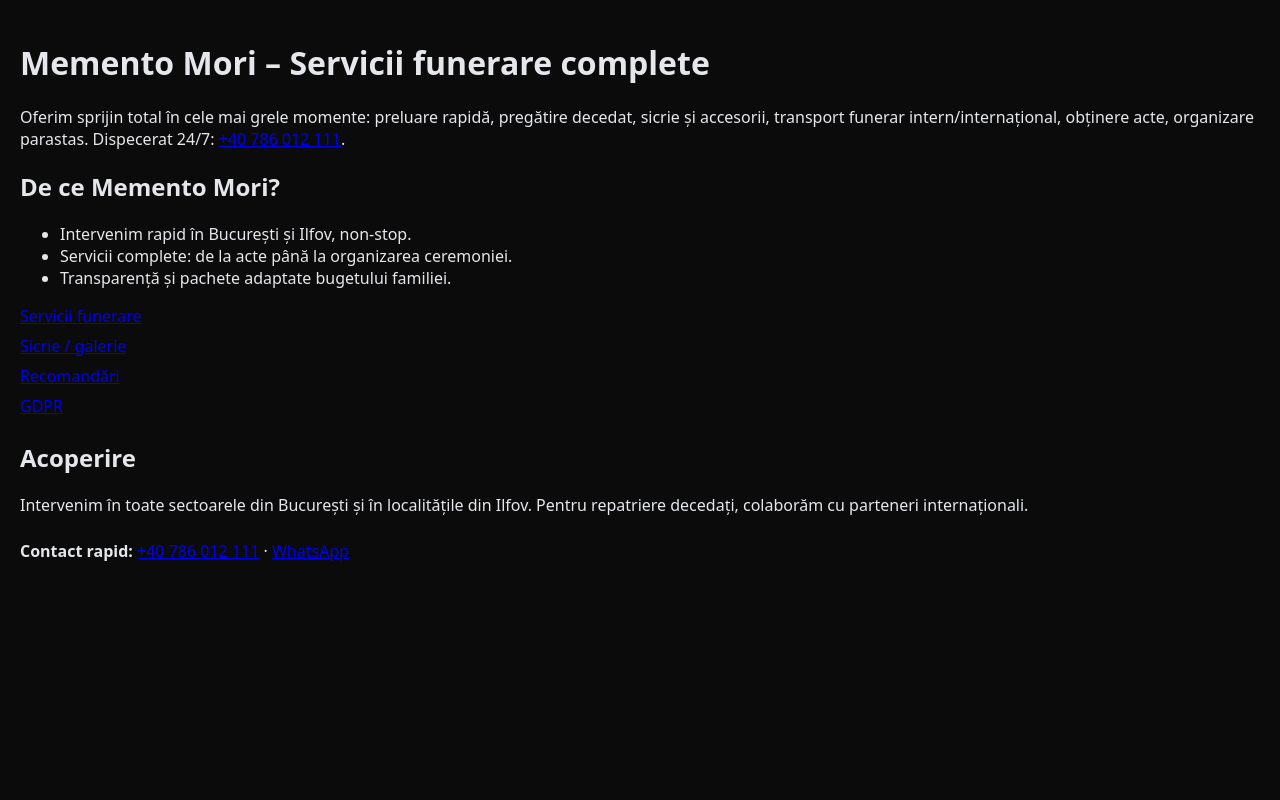
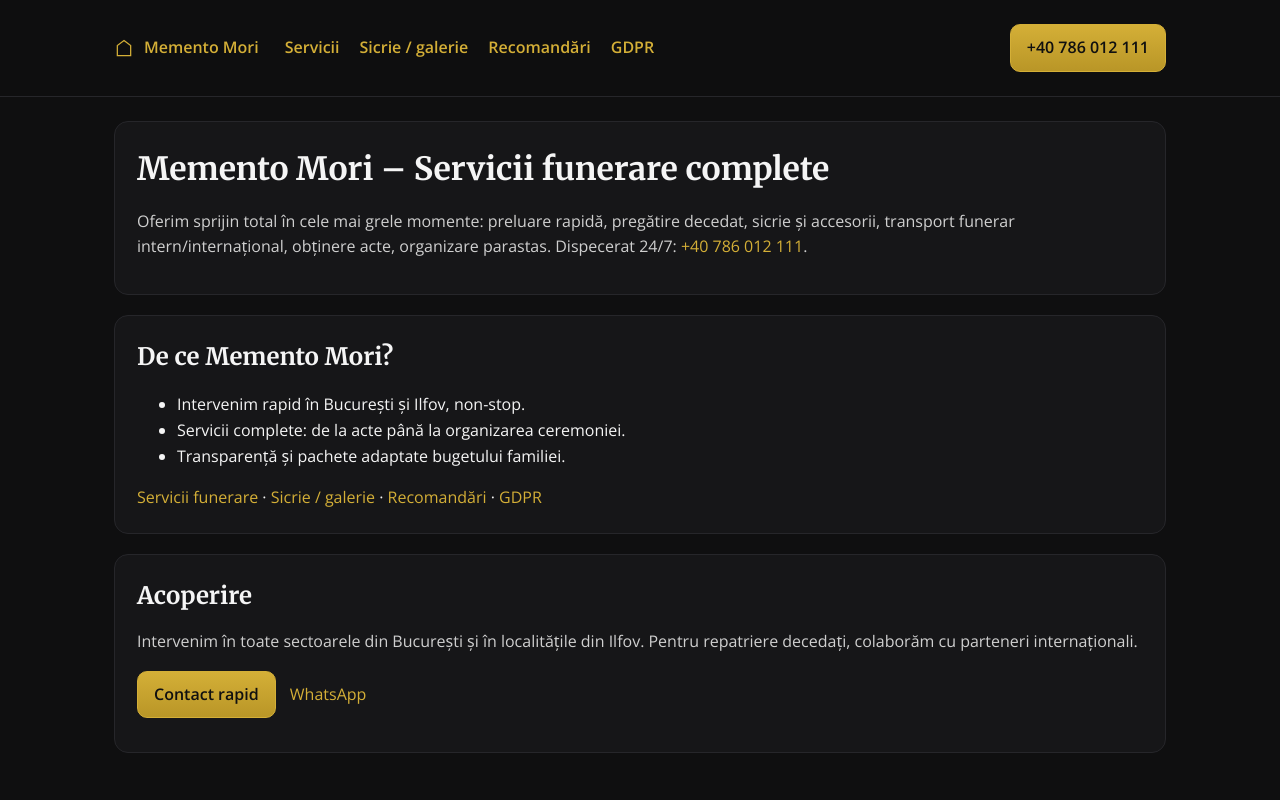
Before and after one commit to cristianaldea21-hue/mementomori, a Next.js app: page / in a window 1280 px wide. Shown: the top 800 px of the page. Built offline with nearby package versions, Linux system fonts and the light colour scheme.

Commit message:
UI final: dark + gold, layout, pagini stilizate

```diff
--- a/app/globals.css
+++ b/app/globals.css
@@ -1,61 +1,59 @@
+/* Fonturi */
+@import url('https://fonts.googleapis.com/css2?family=Merriweather:wght@700&family=Open+Sans:wght@400;600&display=swap');
 
-/* Fundal & text de bază */
-html, body {
-  background: #0b0b0b;
-  color: #e5e7eb;
-  margin: 0;
-  font-family: ui-sans-serif, system-ui, -apple-system, Segoe UI, Roboto, "Helvetica Neue", Arial;
+:root{
+  --bg:#0f0f10;
+  --panel:#161618;
+  --text:#f5f5f5;
+  --muted:#cfcfcf;
+  --gold:#d4af37;
+  --line:#26262a;
 }
 
-/* Header */
-.site-header {
-  display: grid;
-  grid-template-columns: 1fr auto auto;
-  gap: 16px;
-  align-items: center;
-  padding: 14px 20px;
-  border-bottom: 1px solid #1f2937;
-  position: sticky;
-  top: 0;
-  background: #0b0b0b;
-  z-index: 10;
+*{box-sizing:border-box}
+html,body{height:100%}
+body{
+  margin:0; background:var(--bg); color:var(--text);
+  font-family:'Open Sans',system-ui,Arial,sans-serif; line-height:1.6;
 }
 
-.brand {
-  display: grid;
-  grid-auto-flow: column;
-  align-items: center;
-  gap: 12px;
-  text-decoration: none;
-  color: inherit;
+/* Layout */
+.container{max-width:1100px; margin:0 auto; padding:24px}
+.panel{background:var(--panel); border:1px solid var(--line); border-radius:14px; padding:22px}
+
+/* Tipografie */
+h1,h2,h3{font-family:'Merriweather',serif; margin:0 0 14px}
+h1{font-size:32px}
+h2{font-size:24px}
+p{margin:0 0 12px; color:var(--muted)}
+a{color:var(--gold); text-decoration:none}
+a:hover{text-decoration:underline}
+
+/* Header */
+.header{
+  position:sticky; top:0; z-index:50;
+  backdrop-filter:saturate(120%) blur(6px);
+  background:rgba(15,15,16,.7); border-bottom:1px solid var(--line);
 }
-.brand img { width: 44px; height: 44px; object-fit: contain; }
-.brand .title { font-weight: 700; font-size: 20px; }
-.brand .subtitle { font-size: 12px; color: #cbd5e1; }
+.nav{display:flex; align-items:center; gap:16px}
+.brand{display:flex; align-items:center; gap:10px; font-weight:700}
+.brand span{color:var(--gold)}
+.spacer{flex:1}
+.menu a{margin:0 10px; font-weight:600}
 
-.nav a {
-  margin: 0 8px;
-  text-decoration: none;
-  color: #d4af37;
+/* Butoane */
+.btn{
+  display:inline-block; padding:10px 16px; border-radius:10px;
+  border:1px solid var(--gold); color:#101010; font-weight:700;
+  background:linear-gradient(180deg,var(--gold),#b99627);
 }
-.nav a:hover { text-decoration: underline; }
+.btn:hover{filter:brightness(1.05); text-decoration:none}
 
-.cta {
-  background: #d4af37;
-  color: #111827 !important;
-  text-decoration: none;
-  padding: 8px 12px;
-  border-radius: 8px;
-  font-weight: 600;
-}
+/* Grid-uri */
+.grid{display:grid; gap:16px}
+.grid-2{grid-template-columns:repeat(2,minmax(0,1fr))}
+.grid-3{grid-template-columns:repeat(3,minmax(0,1fr))}
+@media (max-width:900px){.grid-2,.grid-3{grid-template-columns:1fr}}
 
-.site-footer {
-  text-align: center;
-  padding: 36px 16px 48px;
-  border-top: 1px solid #1f2937;
-}
-.site-footer .cta {
-  background: transparent;
-  color: #d4af37 !important;
-  font-weight: 700;
-}
+/* Footer */
+.footer{border-top:1px solid var(--line); margin-top:40px; padding:28px 0; color:var(--muted); font-size:14px; text-align:center}
--- a/app/layout.tsx
+++ b/app/layout.tsx
@@ -1,78 +1,61 @@
-// app/layout.tsx
+import type { Metadata } from "next";
 import "./globals.css";
-import type { Metadata } from "next";
-
-const siteName = "Memento Mori – Servicii funerare";
-const siteUrl = "https://mementomori-psi.vercel.app"; // pune domeniul tău Vercel
-const siteDesc =
-  "Servicii funerare complete în București și Ilfov: transport funerar, sicrie, îmbălsămare, acte, coroane. Dispecerat 24/7 la +40 786 012 111.";
 
 export const metadata: Metadata = {
-  metadataBase: new URL(siteUrl),
-  title: {
-    default: siteName,
-    template: "%s | Memento Mori",
-  },
-  description: siteDesc,
-  alternates: {
-    canonical: siteUrl,
-  },
+  title: "Memento Mori – Servicii funerare complete",
+  description:
+    "Servicii funerare complete în București și Ilfov: preluare rapidă, pregătire decedat, sicrie, transport intern/internațional, obținere acte, organizare parastas. Dispecerat 24/7.",
+  metadataBase: new URL("https://mementomori-psi.vercel.app"),
   openGraph: {
+    title: "Memento Mori – Servicii funerare complete",
+    description:
+      "Intervenim rapid non-stop în București și Ilfov. Contact: +40 786 012 111.",
+    url: "https://mementomori-psi.vercel.app",
+    siteName: "Memento Mori",
     type: "website",
-    url: siteUrl,
-    title: siteName,
-    description: siteDesc,
-    siteName: "Memento Mori",
-    locale: "ro_RO",
-    images: [
-      {
-        url: "/og-cover.jpg", // opțional: pune o imagine 1200x630 în /public
-        width: 1200,
-        height: 630,
-        alt: "Memento Mori – Servicii funerare complete",
-      },
-    ],
-  },
-  twitter: {
-    card: "summary_large_image",
-    title: siteName,
-    description: siteDesc,
-    images: ["/og-cover.jpg"],
-  },
-  robots: {
-    index: true,
-    follow: true,
-  },
-  icons: {
-    icon: "/favicon.ico",
   },
 };
 
 export default function RootLayout({ children }: { children: React.ReactNode }) {
   return (
     <html lang="ro">
-      <body>{children}</body>
-      {/* JSON-LD LocalBusiness */}
-      <script
-        type="application/ld+json"
-        dangerouslySetInnerHTML={{
-          __html: JSON.stringify({
-            "@context": "https://schema.org",
-            "@type": "FuneralHome",
-            name: "Memento Mori",
-            url: siteUrl,
-            telephone: "+40786012111",
-            address: {
-              "@type": "PostalAddress",
-              addressLocality: "București",
-              addressCountry: "RO",
-            },
-            areaServed: ["București", "Ilfov"],
-            openingHours: "Mo-Su 00:00-24:00",
-            image: siteUrl + "/og-cover.jpg",
-          }),
-        }}
-      />
+      <body>
+        <header className="header">
+          <div className="container" style={{display:'flex',alignItems:'center',gap:16}}>
+            <a href="/" className="brand">
+              <svg width="20" height="20" viewBox="0 0 24 24" fill="none">
+                <path d="M12 3l8 6v12H4V9l8-6Z" stroke="#d4af37" strokeWidth="1.5"/>
+              </svg>
+              <span>Memento Mori</span>
+            </a>
+
+            <nav className="menu">
+              <a href="/servicii">Servicii</a>
+              <a href="/sicrie">Sicrie / galerie</a>
+              <a href="/recomandari">Recomandări</a>
+              <a href="/gdpr">GDPR</a>
+            </nav>
+
+            <div className="spacer" />
+            <a className="btn" href="tel:+40786012111">+40 786 012 111</a>
+          </div>
+        </header>
+
+        <main className="container" style={{paddingTop:24}}>{children}</main>
+
+        <footer className="footer">
+          <div className="container">
+            <div style={{marginBottom:8}}>
+              Respect pentru cei plecați, sprijin pentru cei rămași.
+            </div>
+            <div>
+              <a href="tel:+40786012111">Apel rapid</a> •{" "}
+              <a href="https://wa.me/40786012111" target="_blank">WhatsApp</a>
+            </div>
+            <div style={{marginTop:8}}>© {new Date().getFullYear()} Memento Mori. Toate drepturile rezervate.</div>
+          </div>
+        </footer>
+      </body>
     </html>
   );
 }
--- a/app/page.tsx
+++ b/app/page.tsx
@@ -1,48 +1,45 @@
-// app/page.tsx
-export const metadata = {
-  title: "Servicii funerare complete în București & Ilfov",
-  description:
-    "Asigurăm servicii funerare non-stop: constatare deces, îmbălsămare, sicrie, transport funerar, acte, organizare înmormântare. Dispecerat 24/7: +40 786 012 111.",
-};
-
 export default function Home() {
   return (
-    <main style={{ padding: 20 }}>
+    <div className="grid" style={{gap:20}}>
+      {/* Hero / Intro */}
+      <section className="panel">
         <h1>Memento Mori – Servicii funerare complete</h1>
         <p>
-        Oferim sprijin total în cele mai grele momente: preluare rapidă, pregătire
-        decedat, sicrie și accesorii, transport funerar intern/internațional,
+          Oferim sprijin total în cele mai grele momente: preluare rapidă,
+          pregătire decedat, sicrie și accesorii, transport funerar intern/internațional,
           obținere acte, organizare parastas. Dispecerat 24/7:{" "}
           <a href="tel:+40786012111">+40 786 012 111</a>.
         </p>
+      </section>
 
+      {/* De ce noi */}
+      <section className="panel">
         <h2>De ce Memento Mori?</h2>
         <ul>
           <li>Intervenim rapid în București și Ilfov, non-stop.</li>
           <li>Servicii complete: de la acte până la organizarea ceremoniei.</li>
           <li>Transparență și pachete adaptate bugetului familiei.</li>
         </ul>
+        <div style={{marginTop:12}}>
+          <a href="/servicii">Servicii funerare</a> ·{" "}
+          <a href="/sicrie">Sicrie / galerie</a> ·{" "}
+          <a href="/recomandari">Recomandări</a> ·{" "}
+          <a href="/gdpr">GDPR</a>
+        </div>
+      </section>
 
-      <nav style={{ display: "grid", gap: 8, marginTop: 16 }}>
-        <a href="/servicii">Servicii funerare</a>
-        <a href="/sicrie">Sicrie / galerie</a>
-        <a href="/recomandari">Recomandări</a>
-        <a href="/gdpr">GDPR</a>
-      </nav>
-
-      <section style={{ marginTop: 24 }}>
+      {/* Acoperire */}
+      <section className="panel">
         <h2>Acoperire</h2>
         <p>
-          Intervenim în toate sectoarele din București și în localitățile din
-          Ilfov. Pentru repatriere decedați, colaborăm cu parteneri internaționali.
+          Intervenim în toate sectoarele din București și în localitățile din Ilfov.
+          Pentru repatriere decedați, colaborăm cu parteneri internaționali.
+        </p>
+        <p style={{marginTop:16}}>
+          <a className="btn" href="tel:+40786012111">Contact rapid</a>{" "}
+          <a style={{marginLeft:10}} href="https://wa.me/40786012111" target="_blank">WhatsApp</a>
         </p>
       </section>
-
-      <p style={{ marginTop: 24 }}>
-        <strong>Contact rapid:</strong>{" "}
-        <a href="tel:+40786012111">+40 786 012 111</a> ·{" "}
-        <a href="https://wa.me/40786012111" target="_blank">WhatsApp</a>
-      </p>
-    </main>
+    </div>
   );
 }
```
Also changed, not shown: app/gdpr/page.tsx (+5 -9 lines), app/recomandari/page.tsx (+9 -14 lines), app/servicii/page.tsx (+16 -29 lines), 1 other file (tests, documents, lock files or other folders). Lines whose indentation alone changed are shown as unchanged.
